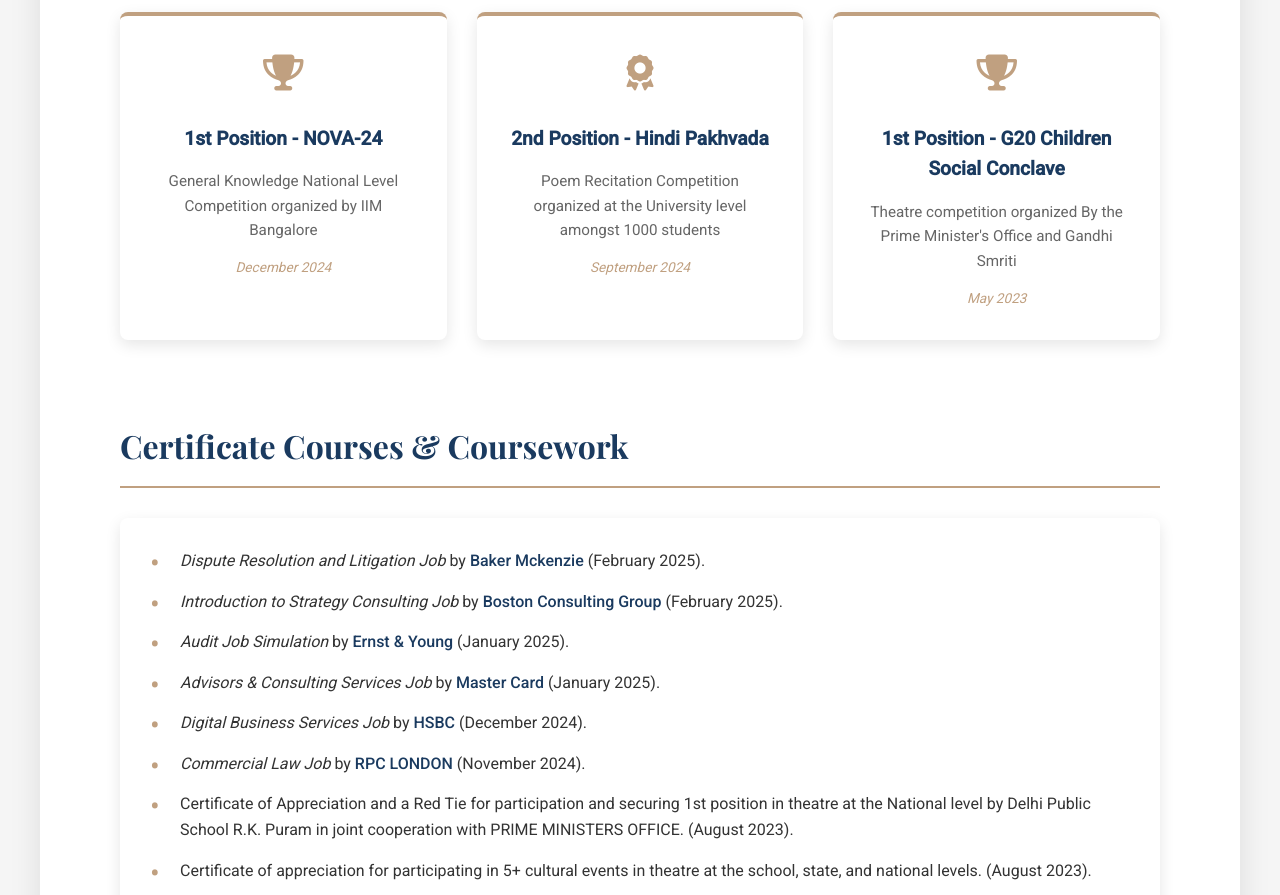
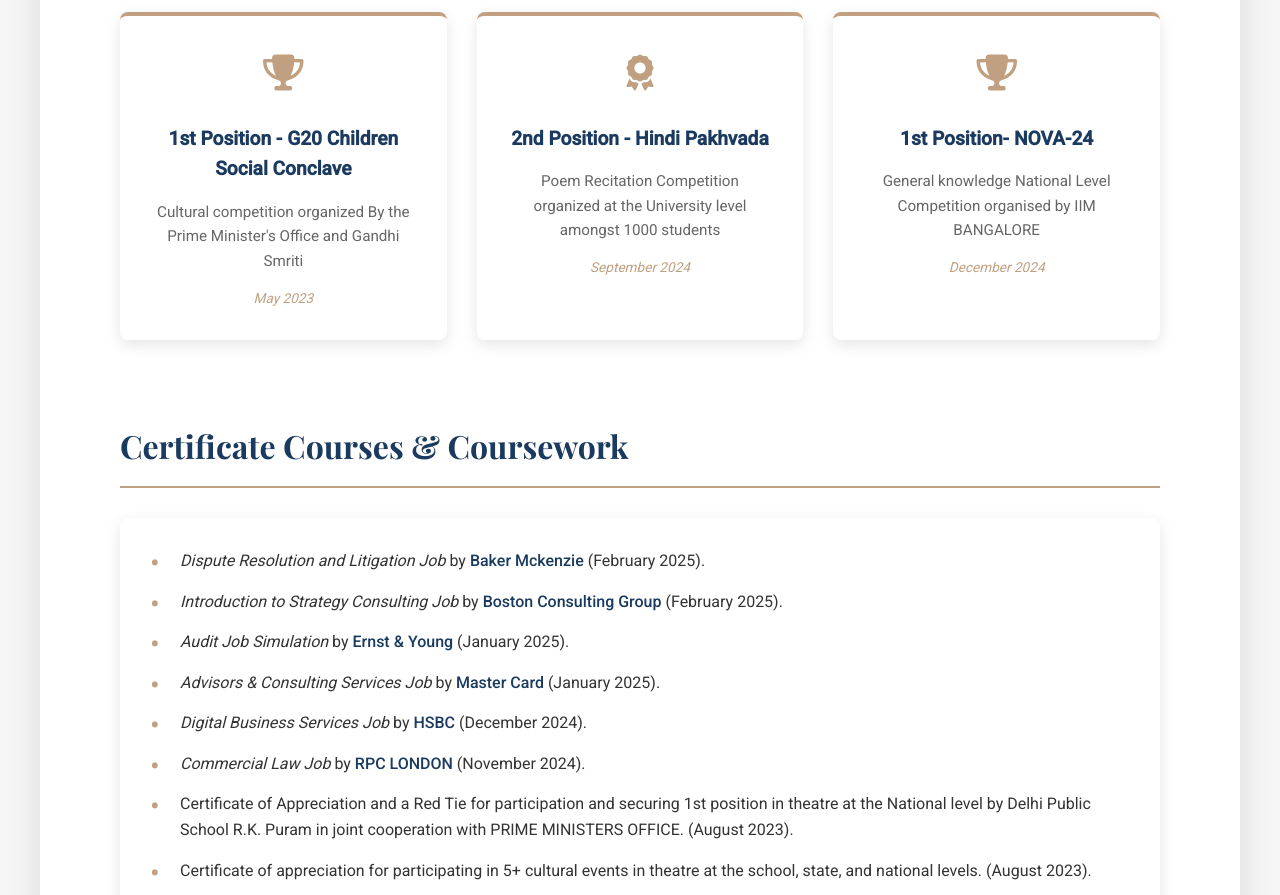
Before and after one commit to Vk17is8/VINAYAK-GAUR, a plain HTML site: page index.html in a window 1280 px wide. Shown: the part 2820-3715 px from the top of the page. Drawn offline with nearby package versions, Linux system fonts and the light colour scheme.

Commit message:
Update index.html

```diff
--- a/index.html
+++ b/index.html
@@ -200,9 +200,9 @@
                         <div class="achievement-icon">
                             <i class="fas fa-trophy"></i>
                         </div>
-                        <h3>1st Position - NOVA-24</h3>
-                        <p>General Knowledge National Level Competition organized by IIM Bangalore</p>
-                        <div class="achievement-date">December 2024</div>
+                        <h3>1st Position - G20 Children Social Conclave</h3>
+                        <p>Cultural competition organized By the Prime Minister's Office and Gandhi Smriti</p>
+                        <div class="achievement-date">May 2023</div>
                     </div>
                     <div class="achievement-card">
                         <div class="achievement-icon">
@@ -216,9 +216,9 @@
                         <div class="achievement-icon">
                             <i class="fas fa-trophy"></i>
                         </div>
-                        <h3>1st Position - G20 Children Social Conclave</h3>
-                        <p>Theatre competition organized By the Prime Minister's Office and Gandhi Smriti</p>
-                        <div class="achievement-date">May 2023</div>
+                        <h3>1st Position- NOVA-24</h3>
+                        <p>General knowledge National Level Competition organised by IIM BANGALORE </p>
+                        <div class="achievement-date">December 2024</div>
                     </div>
                 </div>
             </section>
```
